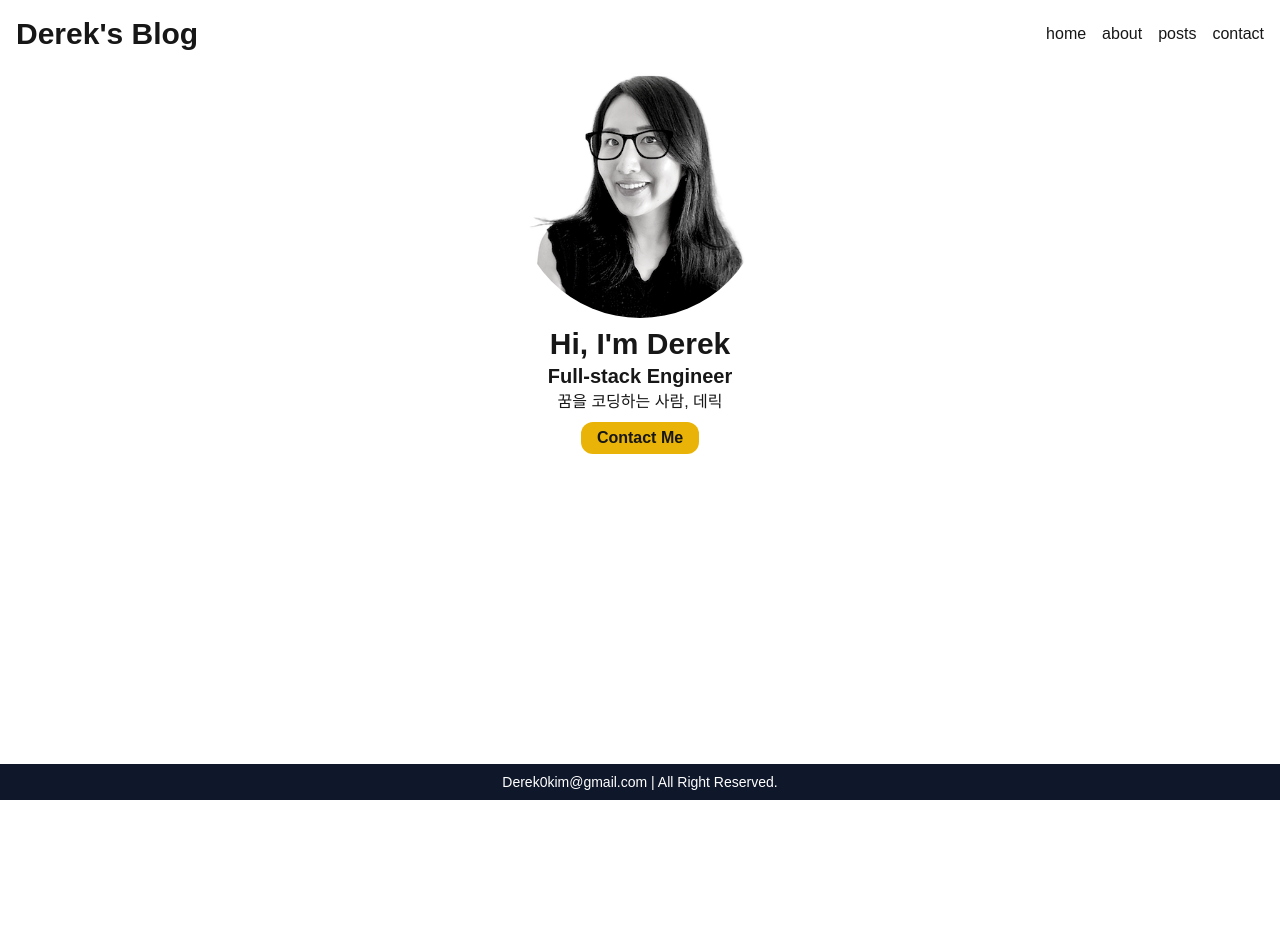
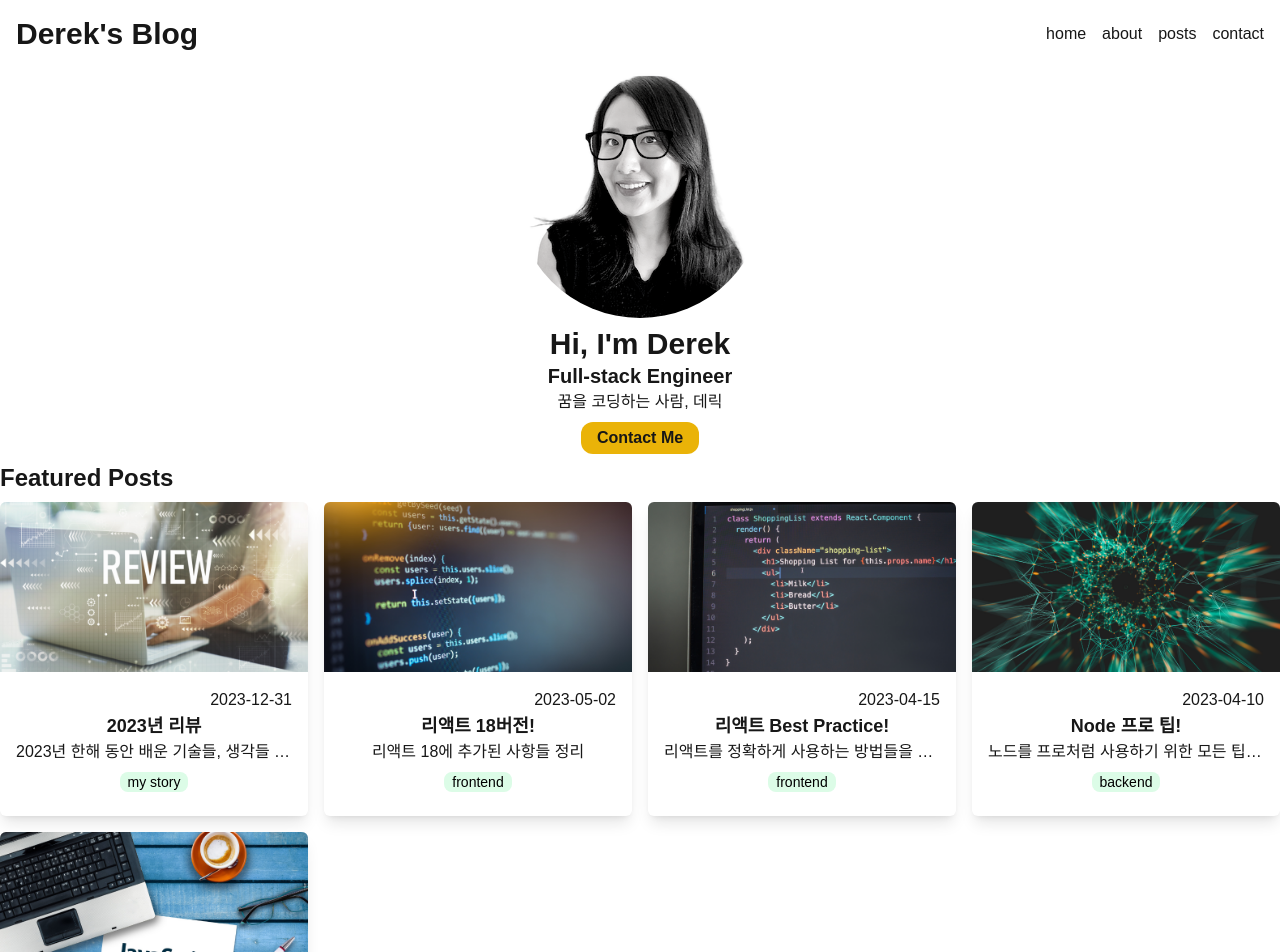
Before and after one commit to derek0k/velog-nextjs, a Next.js app: page / in a window 1280 px wide. Shown: the top 952 px of the page. Before the commit the page ends 800 px from the top, so only its background shows below. Built offline with nearby package versions, Linux system fonts and the light colour scheme.

Commit message:
FeaturedPosts

```diff
--- a/src/app/page.tsx
+++ b/src/app/page.tsx
@@ -1,10 +1,11 @@
+import FeaturedPosts from "@/components/FeaturedPosts";
 import Hero from "@/components/Hero";
-import Image from "next/image";
 
 export default function Home() {
   return (
     <>
       <Hero />
+      <FeaturedPosts />
     </>
   );
 }
--- /dev/null
+++ b/src/components/FeaturedPosts.tsx
@@ -0,0 +1,12 @@
+import { getFeaturedPosts } from "@/service/posts";
+import PostsGrid from "./PostsGrid";
+
+export default async function FeaturedPosts() {
+  const posts = await getFeaturedPosts();
+  return (
+    <section>
+      <h2 className="text-2xl font-bold my-2">Featured Posts</h2>
+      <PostsGrid posts={posts} />
+    </section>
+  );
+}
--- /dev/null
+++ b/src/components/PostCard.tsx
@@ -0,0 +1,31 @@
+import { Post } from "@/service/posts";
+import Image from "next/image";
+import Link from "next/link";
+
+type Props = { post: Post };
+
+export default function PostCard({
+  post: { path, title, description, category, date },
+}: Props) {
+  return (
+    <Link href={`/post/${path}`}>
+      <article className="rounded-md overflow-hidden shadow-lg">
+        <Image
+          className="w-full"
+          src={`/images/posts/${path}.png`}
+          alt={title}
+          width={300}
+          height={200}
+        />
+        <div className="flex flex-col items-center p-4">
+          <time className="self-end">{date.toString()}</time>
+          <h3 className="text-lg font-bold">{title}</h3>
+          <p className="w-full truncate text-center">{description}</p>
+          <span className="text-sm rounded-lg bg-green-100 px-2 my-2 text-black">
+            {category}
+          </span>
+        </div>
+      </article>
+    </Link>
+  );
+}
--- /dev/null
+++ b/src/components/PostsGrid.tsx
@@ -0,0 +1,18 @@
+import { Post } from "@/service/posts";
+import PostCard from "./PostCard";
+
+type Props = {
+  posts: Post[];
+};
+
+export default function PostsGrid({ posts }: Props) {
+  return (
+    <ul className="grid gap-4 grid-cols-1 sm:grid-cols-2 md:grid-cols-3 lg:grid-cols-4">
+      {posts.map((post) => (
+        <li key={post.path}>
+          <PostCard post={post} />
+        </li>
+      ))}
+    </ul>
+  );
+}
--- /dev/null
+++ b/src/service/posts.ts
@@ -0,0 +1,24 @@
+import path from "path";
+import { promises as fs } from "fs";
+
+export type Post = {
+  title: string;
+  description: string;
+  date: Date;
+  category: string;
+  path: string;
+  featured: boolean;
+};
+
+export async function getFeaturedPosts(): Promise<Post[]> {
+  return getAllPosts().then((posts) => posts.filter((post) => post.featured));
+}
+
+export async function getAllPosts(): Promise<Post[]> {
+  const filePath = path.join(process.cwd(), "data", "posts.json");
+  const data = await fs.readFile(filePath, "utf-8");
+  // 자바스크립트 객체로 변환
+  const posts: Post[] = JSON.parse(data);
+
+  return posts.sort((a, b) => (a.date > b.date ? -1 : 1));
+}
```
